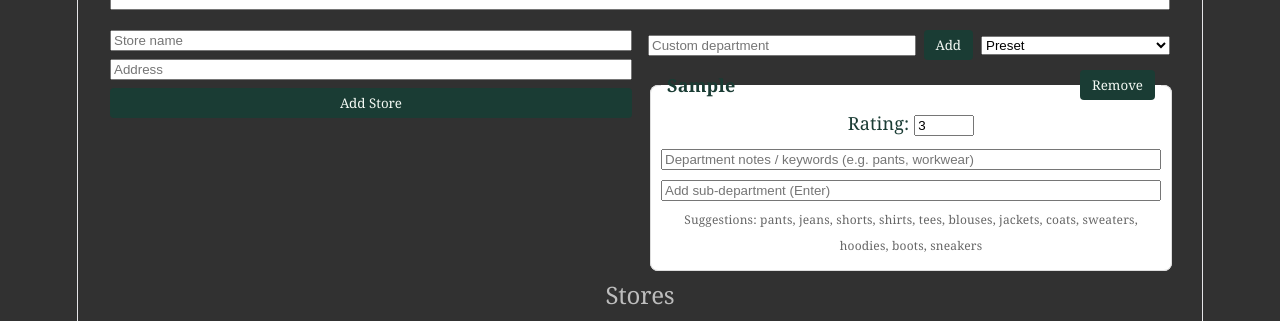
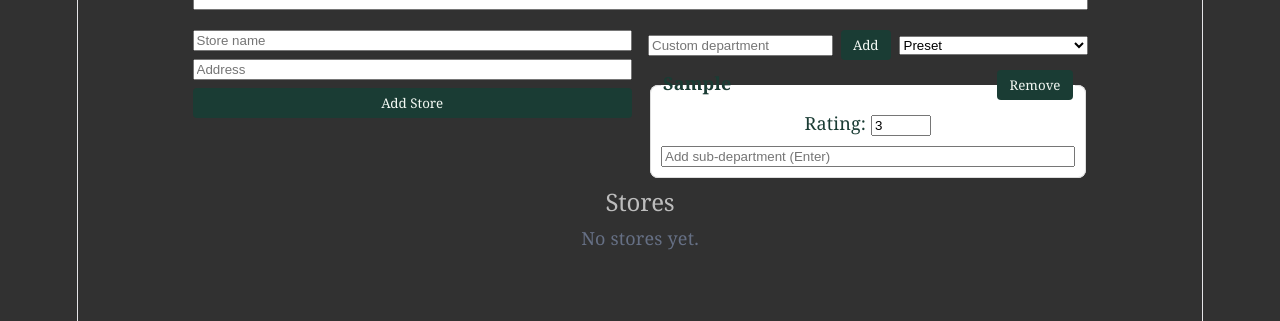
Before and after one commit to TungLuck/Thrifter, a React (Vite) app: page / in a window 1280 px wide. Both pictures are taken after typing "Sample" into the empty fields and a click on the button "Add". Shown: the part 455-776 px from the top of the page. Built offline with nearby package versions, Linux system fonts and the light colour scheme.

Commit message:
Update App.jsx

```diff
--- a/src/App.jsx
+++ b/src/App.jsx
@@ -32,54 +32,6 @@ const PRESET_DEPARTMENTS = [
   'Toys',
   'Housewares',
   'Media (DVDs/CDs/Records)',
-]
-
-const COMMON_NOTE_SUGGESTIONS = [
-  'pants',
-  'jeans',
-  'shorts',
-  'shirts',
-  'tees',
-  'blouses',
-  'jackets',
-  'coats',
-  'sweaters',
-  'hoodies',
-  'boots',
-  'sneakers',
-  'sandals',
-  'dresses',
-  'skirts',
-  'chairs',
-  'tables',
-  'desk',
-  'couch',
-  'sofa',
-  'lamp',
-  'mug',
-  'bowl',
-  'plates',
-  'pans',
-  'pots',
-  'books',
-  'novels',
-  'DVDs',
-  'records',
-  'vinyl',
-  'toys',
-  'games',
-  'puzzles',
-  'electronics',
-  'phone chargers',
-  'cables',
-  'kitchenware',
-  'home decor',
-  'workwear',
-  'kids clothing',
-  'men’s clothing',
-  'women’s clothing',
-  'formalwear',
-  'casualwear',
 ]
 
 const EMPTY_FORM = {
@@ -120,6 +72,237 @@ const STOP_WORDS = new Set([
   'want',
   'with',
 ])
+
+const CATEGORY_HINTS = {
+  clothing: [
+    'clothing',
+    'clothes',
+    'apparel',
+    'fashion',
+    'shirt',
+    'shirts',
+    'tee',
+    'tees',
+    'tshirt',
+    'tshirts',
+    't-shirt',
+    't-shirts',
+    'top',
+    'tops',
+    'blouse',
+    'blouses',
+    'sweater',
+    'sweaters',
+    'hoodie',
+    'hoodies',
+    'jacket',
+    'jackets',
+    'coat',
+    'coats',
+    'jean',
+    'jeans',
+    'denim',
+    'pants',
+    'trouser',
+    'trousers',
+    'shorts',
+    'dress',
+    'dresses',
+    'skirt',
+    'skirts',
+    'suit',
+    'suits',
+  ],
+  shoes: [
+    'shoes',
+    'shoe',
+    'footwear',
+    'sneaker',
+    'sneakers',
+    'boot',
+    'boots',
+    'sandals',
+    'sandal',
+    'heel',
+    'heels',
+    'loafer',
+    'loafers',
+    'slipper',
+    'slippers',
+    'cleat',
+    'cleats',
+  ],
+  furniture: [
+    'furniture',
+    'chair',
+    'chairs',
+    'table',
+    'tables',
+    'desk',
+    'desks',
+    'couch',
+    'couches',
+    'sofa',
+    'sofas',
+    'loveseat',
+    'loveseats',
+    'bed',
+    'beds',
+    'mattress',
+    'mattresses',
+    'dresser',
+    'dressers',
+    'nightstand',
+    'nightstands',
+    'shelf',
+    'shelves',
+    'cabinet',
+    'cabinets',
+    'bookcase',
+    'bookcases',
+    'stool',
+    'stools',
+    'bench',
+    'benches',
+  ],
+  electronics: [
+    'electronics',
+    'electronic',
+    'tv',
+    'tvs',
+    'television',
+    'televisions',
+    'computer',
+    'computers',
+    'laptop',
+    'laptops',
+    'phone',
+    'phones',
+    'tablet',
+    'tablets',
+    'monitor',
+    'monitors',
+    'speaker',
+    'speakers',
+    'headphone',
+    'headphones',
+    'console',
+    'consoles',
+    'game',
+    'games',
+    'camera',
+    'cameras',
+    'printer',
+    'printers',
+    'charger',
+    'chargers',
+    'cable',
+    'cables',
+  ],
+  books: [
+    'books',
+    'book',
+    'novel',
+    'novels',
+    'paperback',
+    'paperbacks',
+    'hardcover',
+    'hardcovers',
+    'magazine',
+    'magazines',
+    'comic',
+    'comics',
+    'textbook',
+    'textbooks',
+    'cookbook',
+    'cookbooks',
+    'reader',
+    'readers',
+  ],
+  toys: [
+    'toys',
+    'toy',
+    'lego',
+    'legos',
+    'puzzle',
+    'puzzles',
+    'doll',
+    'dolls',
+    'figure',
+    'figures',
+    'plush',
+    'stuffed',
+    'game',
+    'games',
+    'playset',
+    'playsets',
+  ],
+  housewares: [
+    'housewares',
+    'houseware',
+    'kitchen',
+    'kitchenware',
+    'dish',
+    'dishes',
+    'plate',
+    'plates',
+    'bowl',
+    'bowls',
+    'pan',
+    'pans',
+    'pot',
+    'pots',
+    'mug',
+    'mugs',
+    'glass',
+    'glasses',
+    'lamp',
+    'lamps',
+    'lamp',
+    'decor',
+    'decoration',
+    'blanket',
+    'blankets',
+    'pillow',
+    'pillows',
+    'rug',
+    'rugs',
+    'curtain',
+    'curtains',
+    'storage',
+    'basket',
+    'baskets',
+    'vase',
+    'vases',
+    'utensil',
+    'utensils',
+    'blender',
+    'toaster',
+    'microwave',
+    'vacuum',
+  ],
+  media: [
+    'media',
+    'dvd',
+    'dvds',
+    'cd',
+    'cds',
+    'record',
+    'records',
+    'vinyl',
+    'album',
+    'albums',
+    'blu-ray',
+    'bluray',
+    'cassette',
+    'cassettes',
+    'tape',
+    'tapes',
+    'movie',
+    'movies',
+    'music',
+  ],
+}
 
 const EMPTY_ARRAY = []
 
@@ -163,77 +346,116 @@ function tokenize(value) {
     .filter((t) => !STOP_WORDS.has(t))
 }
 
-function safeArray(value) {
-  return Array.isArray(value) ? value : EMPTY_ARRAY
-}
+function buildQueryProfile(query) {
+  const raw = normalizeText(query)
+  const tokens = tokenize(query)
+  const expandedTokens = new Set(tokens)
+  const categoryHints = new Set()
 
-function normalizeDepartmentRecord(dept) {
-  const safeDept = dept || {}
-
-  return {
-    id: safeDept.id || makeId(),
-    name: safeDept.name || '',
-    rating: Number(safeDept.rating) || 3,
-    notes: typeof safeDept.notes === 'string' ? safeDept.notes : '',
-    subDepartments: safeArray(safeDept.subDepartments).map((sub) => ({
-      id: sub?.id || makeId(),
-      name: sub?.name || '',
-      rating: Number(sub?.rating) || 3,
-      notes: typeof sub?.notes === 'string' ? sub.notes : '',
-    })),
+  for (const token of tokens) {
+    for (const [categoryKey, aliases] of Object.entries(CATEGORY_HINTS)) {
+      if (
+        aliases.some(
+          (alias) =>
+            alias === token ||
+            alias.includes(token) ||
+            token.includes(alias)
+        )
+      ) {
+        categoryHints.add(categoryKey)
       }
     }
 
-function normalizeStoreRecord(store) {
-  const safeStore = store || {}
+    // A few helpful broad expansions for common thrift-item queries
+    const extra = {
+      lamp: ['housewares'],
+      chair: ['furniture'],
+      couch: ['furniture'],
+      sofa: ['furniture'],
+      desk: ['furniture'],
+      jeans: ['clothing'],
+      denim: ['clothing'],
+      tv: ['electronics'],
+      phone: ['electronics'],
+      laptop: ['electronics'],
+      book: ['books'],
+      novel: ['books'],
+      puzzle: ['toys'],
+      toy: ['toys'],
+      dvd: ['media'],
+      record: ['media'],
+      vinyl: ['media'],
+      mug: ['housewares'],
+      bowl: ['housewares'],
+      blanket: ['housewares'],
+      pillow: ['housewares'],
+    }[token]
 
-  return {
-    id: safeStore.id || Date.now(),
-    name: safeStore.name || '',
-    address: safeStore.address || '',
-    lat: Number(safeStore.lat) || 0,
-    lng: Number(safeStore.lng) || 0,
-    departments: safeArray(safeStore.departments).map(normalizeDepartmentRecord),
+    if (extra) {
+      for (const hint of extra) categoryHints.add(hint)
     }
   }
 
-function containsExactTokenMatch(text, queryTokens) {
-  const fieldTokens = tokenize(text)
-  if (!fieldTokens.length || !queryTokens.length) return false
-
-  const fieldSet = new Set(fieldTokens)
-  return queryTokens.some((token) => fieldSet.has(token))
+  return { raw, tokens, expandedTokens, categoryHints }
 }
 
-function scoreField(text, queryProfile, weight) {
+function containsLooseMatch(text, queryProfile) {
   const normalized = normalizeText(text)
-  if (!normalized || !queryProfile.tokens.length) {
-    return { score: 0, matchedTokens: 0 }
+  if (!normalized || !queryProfile.raw) return false
+
+  if (normalized.includes(queryProfile.raw)) return true
+
+  for (const token of queryProfile.tokens) {
+    if (normalized.includes(token)) return true
   }
 
-  const fieldTokens = tokenize(text)
-  if (!fieldTokens.length) {
-    return { score: 0, matchedTokens: 0 }
+  return false
 }
 
-  const fieldSet = new Set(fieldTokens)
+function tokenOverlapScore(text, queryProfile) {
+  const textTokens = tokenize(text)
+  if (!textTokens.length || !queryProfile.tokens.length) return 0
+
   let score = 0
-  let matchedTokens = 0
+  const matched = new Set()
 
-  for (const token of queryProfile.tokens) {
-    if (fieldSet.has(token)) {
-      score += weight * 4
-      matchedTokens += 1
+  for (const textToken of textTokens) {
+    if (queryProfile.expandedTokens.has(textToken)) {
+      matched.add(textToken)
+      score += 3
+      continue
+    }
+
+    for (const queryToken of queryProfile.tokens) {
+      if (
+        textToken === queryToken ||
+        textToken.includes(queryToken) ||
+        queryToken.includes(textToken)
+      ) {
+        matched.add(textToken)
+        score += 2
+        break
+      }
     }
   }
 
-  if (queryProfile.tokens.length > 1 && normalized.includes(queryProfile.raw)) {
-    score += weight * 3
+  return score + matched.size * 0.5
 }
 
-  score += matchedTokens * weight * 0.6
+function resolveCategoryKey(label) {
+  const normalized = normalizeText(label)
 
-  return { score, matchedTokens }
+  for (const [categoryKey, aliases] of Object.entries(CATEGORY_HINTS)) {
+    if (
+      aliases.some(
+        (alias) => normalized === alias || normalized.includes(alias)
+      )
+    ) {
+      return categoryKey
+    }
+  }
+
+  return null
 }
 
 function shortenAddress(address) {
@@ -250,6 +472,10 @@ function shortenAddress(address) {
     parts.slice(1).find((p) => p && !/^\d+$/.test(p)) || parts[1] || ''
 
   return city ? `${street}, ${city}` : street
+}
+
+function safeArray(value) {
+  return Array.isArray(value) ? value : EMPTY_ARRAY
 }
 
 // ---------------- MAP CLICK ----------------
@@ -336,25 +562,11 @@ function StoreDepartmentsDisplay({ departments }) {
               {dept.name} - {dept.rating}/5
             </div>
 
-            {dept.notes?.trim() && (
-              <div
-                style={{
-                  marginTop: 3,
-                  marginLeft: 14,
-                  fontSize: '0.85em',
-                  color: '#667085',
-                  lineHeight: 1.35,
-                }}
-              >
-                Notes: {dept.notes}
-              </div>
-            )}
-
             {subDepartments.length > 0 && (
               <div style={{ marginLeft: 16, marginTop: 4 }}>
                 {subDepartments.map((sub) => (
-                  <div key={sub.id} style={{ marginBottom: 6 }}>
                   <div
+                    key={sub.id}
                     style={{
                       fontSize: '0.9em',
                       color: '#667085',
@@ -362,21 +574,6 @@ function StoreDepartmentsDisplay({ departments }) {
                     }}
                   >
                     {sub.name} - {sub.rating}/5
-                    </div>
-
-                    {sub.notes?.trim() && (
-                      <div
-                        style={{
-                          marginTop: 2,
-                          marginLeft: 14,
-                          fontSize: '0.82em',
-                          color: '#98A2B3',
-                          lineHeight: 1.35,
-                        }}
-                      >
-                        Notes: {sub.notes}
-                      </div>
-                    )}
                   </div>
                 ))}
               </div>
@@ -393,22 +590,21 @@ function StoreDepartmentsDisplay({ departments }) {
 function DepartmentEditor({ departments, onChange }) {
   const [customDeptName, setCustomDeptName] = useState('')
 
-  const update = (next) => onChange(next)
-
   const addDepartment = (name) => {
     if (!name.trim()) return
 
-    update([
+    onChange([
       ...departments,
       {
         id: makeId(),
         name,
         rating: 3,
-        notes: '',
         subDepartments: [],
       },
     ])
   }
+
+  const update = (next) => onChange(next)
 
   const removeDepartment = (id) =>
     update(departments.filter((d) => d.id !== id))
@@ -417,13 +613,6 @@ function DepartmentEditor({ departments, onChange }) {
     update(
       departments.map((d) =>
         d.id === id ? { ...d, rating: Number(rating) } : d
-      )
-    )
-
-  const updateDeptNotes = (id, notes) =>
-    update(
-      departments.map((d) =>
-        d.id === id ? { ...d, notes } : d
       )
     )
 
@@ -440,7 +629,6 @@ function DepartmentEditor({ departments, onChange }) {
                   id: makeId(),
                   name,
                   rating: 3,
-                  notes: '',
                 },
               ],
             }
@@ -471,20 +659,6 @@ function DepartmentEditor({ departments, onChange }) {
               ...d,
               subDepartments: safeArray(d.subDepartments).map((s) =>
                 s.id === subId ? { ...s, rating: Number(rating) } : s
-              ),
-            }
-          : d
-      )
-    )
-
-  const updateSubNotes = (deptId, subId, notes) =>
-    update(
-      departments.map((d) =>
-        d.id === deptId
-          ? {
-              ...d,
-              subDepartments: safeArray(d.subDepartments).map((s) =>
-                s.id === subId ? { ...s, notes } : s
               ),
             }
           : d
@@ -545,33 +719,19 @@ function DepartmentEditor({ departments, onChange }) {
           key={dept.id}
           style={{
             maxWidth: '100%',
-            width: '100%',
             boxSizing: 'border-box',
             overflow: 'hidden',
             marginBottom: '10px',
           }}
         >
-          <legend
-            style={{
-              display: 'flex',
-              alignItems: 'center',
-              gap: '8px',
-              flexWrap: 'wrap',
-              maxWidth: '100%',
-              boxSizing: 'border-box',
-              padding: '0 6px',
-              whiteSpace: 'normal',
-            }}
-          >
-            <span style={{ maxWidth: '100%', overflowWrap: 'anywhere' }}>
+          <legend>
             {dept.name}
-            </span>
             <button type="button" onClick={() => removeDepartment(dept.id)}>
               Remove
             </button>
           </legend>
 
-          <label style={{ display: 'block' }}>
+          <label>
             Rating:{' '}
             <input
               type="number"
@@ -583,39 +743,23 @@ function DepartmentEditor({ departments, onChange }) {
             />
           </label>
 
-          <div style={{ marginTop: 8 }}>
-            <input
-              value={dept.notes || ''}
-              onChange={(e) => updateDeptNotes(dept.id, e.target.value)}
-              placeholder="Department notes / keywords (e.g. pants, workwear)"
-              list="common-note-suggestions"
-              style={{ width: '100%', boxSizing: 'border-box' }}
-            />
-          </div>
-
           {safeArray(dept.subDepartments).map((sub) => (
             <div
               key={sub.id}
-              style={{
-                marginLeft: '12px',
-                marginTop: '10px',
-                paddingTop: '8px',
-                borderTop: '1px solid rgba(0,0,0,0.08)',
-              }}
-            >
-              <div
               style={{
                 display: 'grid',
                 gridTemplateColumns: 'minmax(0, 1fr) auto auto',
                 gap: '8px',
                 alignItems: 'center',
+                marginLeft: '12px',
+                marginTop: '8px',
                 maxWidth: '100%',
                 boxSizing: 'border-box',
               }}
             >
-                <strong style={{ minWidth: 0, overflowWrap: 'anywhere' }}>
+              <span style={{ minWidth: 0, overflowWrap: 'anywhere' }}>
                 {sub.name}
-                </strong>
+              </span>
 
               <input
                 type="number"
@@ -635,19 +779,6 @@ function DepartmentEditor({ departments, onChange }) {
                 Remove
               </button>
             </div>
-
-              <div style={{ marginTop: 6 }}>
-                <input
-                  value={sub.notes || ''}
-                  onChange={(e) =>
-                    updateSubNotes(dept.id, sub.id, e.target.value)
-                  }
-                  placeholder="Subcategory notes / keywords"
-                  list="common-note-suggestions"
-                  style={{ width: '100%', boxSizing: 'border-box' }}
-                />
-              </div>
-            </div>
           ))}
 
           <input
@@ -665,10 +796,6 @@ function DepartmentEditor({ departments, onChange }) {
               marginTop: '10px',
             }}
           />
-
-          <div style={{ fontSize: 12, color: '#666', marginTop: 6 }}>
-            Suggestions: {COMMON_NOTE_SUGGESTIONS.slice(0, 12).join(', ')}
-          </div>
         </fieldset>
       ))}
     </div>
@@ -765,85 +892,103 @@ function OptionsMenu({ onEdit, onDelete }) {
 // ---------------- RECOMMENDATION ENGINE ----------------
 
 function scoreStore(store, query) {
-  const q = String(query || '').trim()
-  const queryTokens = tokenize(q)
+  const profile = buildQueryProfile(query)
+  let score = 0
+  const reasons = []
 
-  if (!q || !queryTokens.length) {
-    return {
-      score: 0,
-      reasons: [],
-      matchedDepartments: 0,
-      matchedSubDepartments: 0,
-    }
+  const addReason = (label) => {
+    if (!label) return
+    if (!reasons.includes(label)) reasons.push(label)
   }
 
-  let score = 0
-  const reasons = []
-  const addReason = (label) => {
-    if (label && !reasons.includes(label)) reasons.push(label)
+  // Store name should matter a bit, especially if users name stores descriptively.
+  const storeNameOverlap = tokenOverlapScore(store.name, profile)
+  if (containsLooseMatch(store.name, profile)) {
+    score += 12
+    addReason('store name')
+  }
+  if (storeNameOverlap > 0) {
+    score += storeNameOverlap * 2
   }
 
-  // Store name
-  const storeNameScore = scoreField(store.name, { raw: normalizeText(q), tokens: queryTokens }, 5)
-  if (storeNameScore.score > 0) {
-    score += storeNameScore.score
-    addReason('store name')
+  // Address is a weak signal; keep it small.
+  if (containsLooseMatch(store.address, profile)) {
+    score += 2
+    addReason('address')
   }
 
   const departments = safeArray(store.departments)
   let matchedDepartments = 0
   let matchedSubDepartments = 0
+  let ratingBoost = 0
 
   for (const dept of departments) {
-    const deptNameScore = scoreField(
-      dept.name,
-      { raw: normalizeText(q), tokens: queryTokens },
-      4
-    )
-    const deptNotesScore = scoreField(
-      dept.notes || '',
-      { raw: normalizeText(q), tokens: queryTokens },
-      3
-    )
+    const deptRating = Number(dept.rating) || 0
+    const deptKey = resolveCategoryKey(dept.name)
+    const deptHintHit = deptKey && profile.categoryHints.has(deptKey)
 
-    let deptScore = deptNameScore.score + deptNotesScore.score
+    let deptScore = 0
+
+    if (containsLooseMatch(dept.name, profile)) {
+      deptScore += 10
+      addReason(dept.name)
+    }
+
+    const deptOverlap = tokenOverlapScore(dept.name, profile)
+    deptScore += deptOverlap * 3
+
+    if (deptHintHit) {
+      deptScore += 16
+      addReason(dept.name)
+    }
+
+    deptScore += deptRating * 1.75
+
+    const subDepartments = safeArray(dept.subDepartments)
+
+    for (const sub of subDepartments) {
+      const subRating = Number(sub.rating) || 0
+      let subScore = 0
+
+      if (containsLooseMatch(sub.name, profile)) {
+        subScore += 8
+        addReason(sub.name)
+      }
+
+      const subOverlap = tokenOverlapScore(sub.name, profile)
+      subScore += subOverlap * 4
+
+      if (deptHintHit) {
+        subScore += 8
+      }
+
+      subScore += subRating * 2
+
+      if (subScore > 0) {
+        matchedSubDepartments += 1
+        score += subScore
+        addReason(`${dept.name} → ${sub.name}`)
+      }
+    }
 
     if (deptScore > 0) {
       matchedDepartments += 1
       score += deptScore
-      score += (Number(dept.rating) || 0) * 1.5
+      ratingBoost += deptRating
       addReason(dept.name)
-      if (dept.notes?.trim()) addReason(`${dept.name} notes`)
-    }
-
-    for (const sub of safeArray(dept.subDepartments)) {
-      const subNameScore = scoreField(
-        sub.name,
-        { raw: normalizeText(q), tokens: queryTokens },
-        4.5
-      )
-      const subNotesScore = scoreField(
-        sub.notes || '',
-        { raw: normalizeText(q), tokens: queryTokens },
-        3
-      )
-
-      const subScore = subNameScore.score + subNotesScore.score
-
-      if (subScore > 0) {
-        matchedSubDepartments += 1
-        score += subScore
-        score += (Number(sub.rating) || 0) * 1.25
-        addReason(`${dept.name} → ${sub.name}`)
-        if (sub.notes?.trim()) addReason(`${sub.name} notes`)
-      }
     }
   }
 
-  // small breadth bonus only when there is real overlap
-  if (matchedDepartments > 0 || matchedSubDepartments > 0 || storeNameScore.score > 0) {
-    score += matchedDepartments * 1.5
-    score += matchedSubDepartments * 1
+  // Breadth bonus: stores with multiple relevant departments rank higher.
+  score += matchedDepartments * 2.5
+  score += matchedSubDepartments * 1.25
+
+  // Small boost for overall store quality if it has decent ratings in matched sections.
+  score += ratingBoost * 0.4
+
+  // Keep score from being too flat by adding a tiny density factor.
+  if (matchedDepartments > 0 || matchedSubDepartments > 0) {
+    score += Math.min(6, departments.length * 0.25)
   }
 
   return {
@@ -861,7 +1006,7 @@ export default function App() {
     try {
       const saved = localStorage.getItem('stores')
       const parsed = saved ? JSON.parse(saved) : []
-      return Array.isArray(parsed) ? parsed.map(normalizeStoreRecord) : []
+      return Array.isArray(parsed) ? parsed : []
     } catch {
       return []
     }
@@ -893,7 +1038,7 @@ export default function App() {
         const scored = scoreStore(store, trimmed)
         return { ...store, ...scored }
       })
-      .filter((s) => s.score > 0.5)
+      .filter((s) => s.score > 0)
       .sort((a, b) => b.score - a.score)
       .slice(0, 3)
 
@@ -905,7 +1050,9 @@ export default function App() {
   const geocode = async (addr) => {
     try {
       const res = await fetch(
-        `https://nominatim.openstreetmap.org/search?format=json&q=${encodeURIComponent(addr)}`
+        `https://nominatim.openstreetmap.org/search?format=json&q=${encodeURIComponent(
+          addr
+        )}`
       )
       const data = await res.json()
       if (!data.length) return null
@@ -936,8 +1083,8 @@ export default function App() {
       return
     }
 
-    setStores((prev) => [
-      ...prev,
+    setStores([
+      ...stores,
       {
         id: Date.now(),
         name: createForm.storeName,
@@ -959,14 +1106,7 @@ export default function App() {
       storeName: store.name,
       address: store.address,
       coords: { lat: store.lat, lng: store.lng },
-      departments: safeArray(store.departments).map((dept) => ({
-        ...dept,
-        notes: dept.notes || '',
-        subDepartments: safeArray(dept.subDepartments).map((sub) => ({
-          ...sub,
-          notes: sub.notes || '',
-        })),
-      })),
+      departments: store.departments,
     })
   }
 
@@ -990,8 +1130,8 @@ export default function App() {
       return
     }
 
-    setStores((prev) =>
-      prev.map((s) =>
+    setStores(
+      stores.map((s) =>
         s.id === editId
           ? {
               ...s,
@@ -1010,7 +1150,7 @@ export default function App() {
   }
 
   const deleteStore = (id) => {
-    setStores((prev) => prev.filter((s) => s.id !== id))
+    setStores(stores.filter((s) => s.id !== id))
     if (editId === id) {
       cancelEdit()
     }
@@ -1028,12 +1168,6 @@ export default function App() {
       <h1>Thrifter Sifter</h1>
 
       <MapView stores={stores} onPickLocation={handleMapPick} />
-
-      <datalist id="common-note-suggestions">
-        {COMMON_NOTE_SUGGESTIONS.map((item) => (
-          <option key={item} value={item} />
-        ))}
-      </datalist>
 
       {/* SEARCH */}
       <div style={{ margin: '10px 0 20px' }}>
@@ -1195,9 +1329,7 @@ export default function App() {
             color: '#0a1f3c',
           }}
         >
-          <div
-            style={{ display: 'flex', justifyContent: 'space-between', gap: 8 }}
-          >
+          <div style={{ display: 'flex', justifyContent: 'space-between', gap: 8 }}>
             <strong style={{ color: '#0a1f3c' }}>{store.name}</strong>
 
             <OptionsMenu
```
Lines whose indentation alone changed are shown as unchanged.
